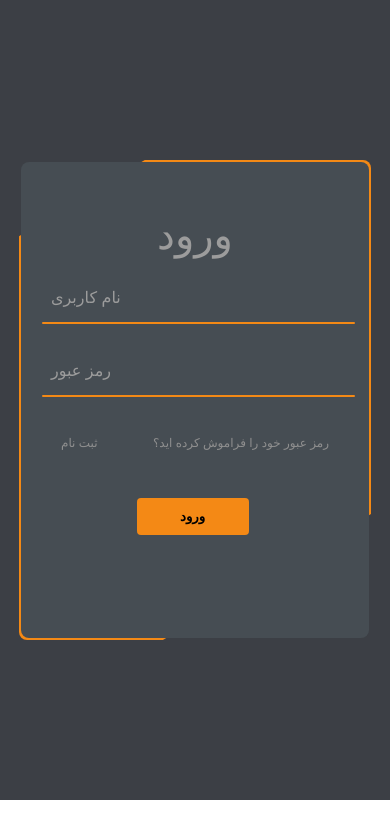
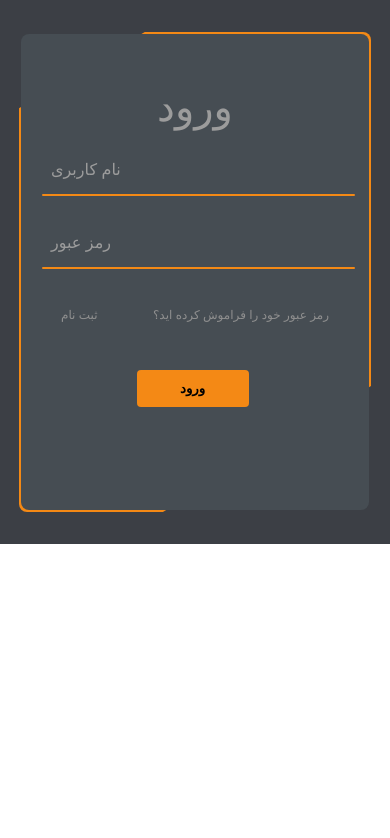
Before and after one commit to aminyaghmaee/teamsorena, a React (Create React App) app: page /login in a window 390 px wide. Shown: the top 838 px of the page. Built offline with nearby package versions, Linux system fonts and the light colour scheme; a web font is replaced by a local one.

Commit message:
check for responsive heights

```diff
--- a/src/components/login.form/login.css
+++ b/src/components/login.form/login.css
@@ -1,5 +1,5 @@
 .container {
-
+  height: 100vh;
 }
 
 .box {
@@ -169,10 +169,15 @@ cursor: pointer;
   margin-top: 0.3rem;
 }
 @media screen and (max-width: 768px) {
-
+.container{
+  height: auto;
+}
   .box{
+    top: 20%;
     width: 22rem;
     right: calc((100% - 22rem)/2);
+    margin-top: 2rem;
+    margin-bottom: 2rem;
   }
   .submit-input{
   margin-right: 30%;
--- a/src/components/morabian/morabian.css
+++ b/src/components/morabian/morabian.css
@@ -8,6 +8,7 @@
   display: flex;
   flex-wrap: wrap;
   justify-content: space-around;
+  height: 100vh;
   text-align: center;
   gap: 2rem;
 }
@@ -32,17 +33,7 @@
   height: 9rem;
   border-radius: 50%;
 }
-.age {
-  /* margin-top: 4rem; */
-}
-.morabi > div:hover {
-  /* background: var(--planCard); */
-}
-/* h2{
-    color: white;
-    text-align: center;
-    margin-top: 2rem;
-} */
+
 .nav {
   display: flex;
   flex-direction: row;
@@ -66,6 +57,10 @@
   background-color: var(--orange);
 }
 @media screen and (max-width: 768px) {
+  .morabian{
+    height: auto;
+  }
+
   .morabi > div {
     width: 23rem;
   }
--- a/src/components/signup/signup.css
+++ b/src/components/signup/signup.css
@@ -1,11 +1,11 @@
 .container {
-  height: 50rem;
+  height: 100vh;
 }
 
 .box {
   position: relative;
   right: 39%;
-  top: 20%;
+  top: 10rem;
   width: 27rem;
   height: 30rem;
   background-color: var(--grey);
@@ -169,10 +169,15 @@ cursor: pointer;
   margin-top: 0.3rem;
 }
 @media screen and (max-width: 768px) {
-
+.container{
+  height: auto;
+}
   .box{
+    top: 20%;
     width: 22rem;
     right: calc((100% - 22rem)/2);
+    margin-top: 2rem;
+    margin-bottom: 2rem;
   }
   .submit-input{
   margin-right: 30%;
```
